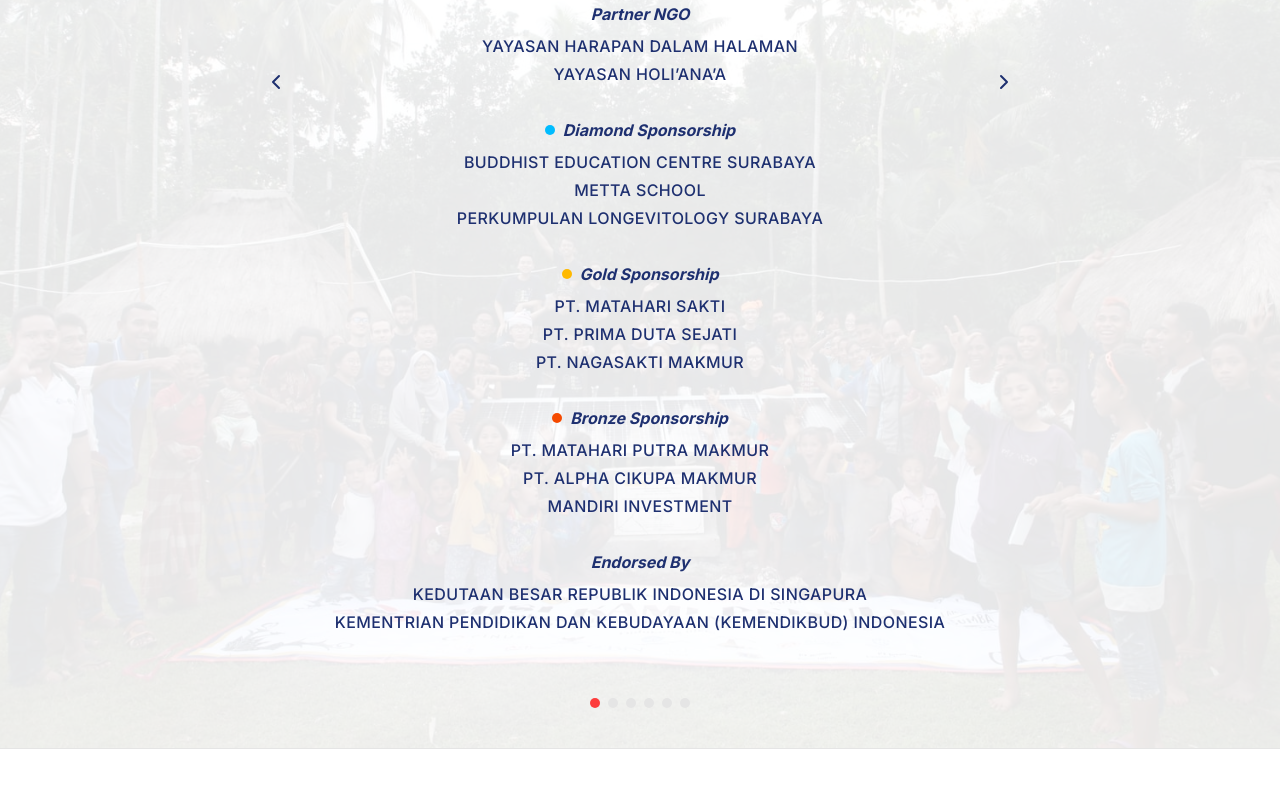
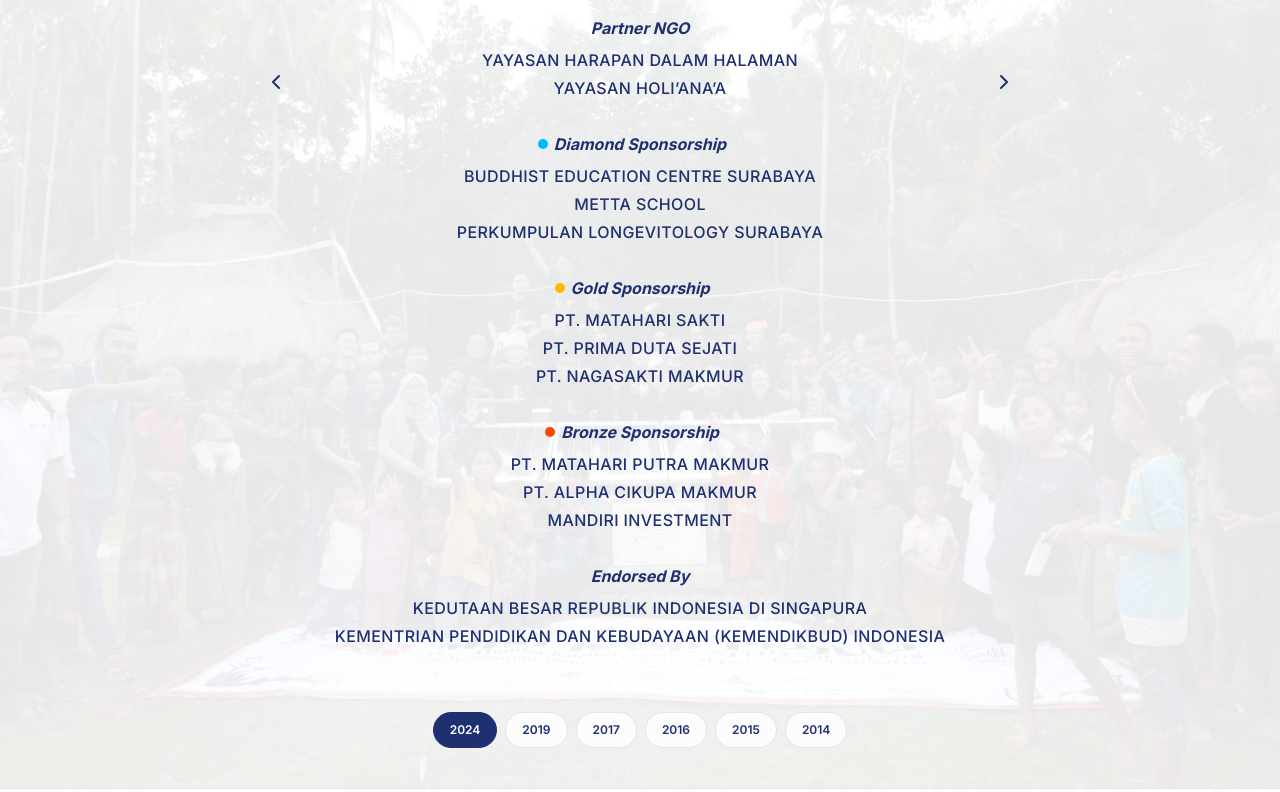
Before and after one commit to MisiKamiPeduli/mkp-website, a Next.js app: page /about/past-sponsors in a window 1280 px wide. Shown: the part 642-1434 px from the top of the page. Built offline with nearby package versions, Linux system fonts and the light colour scheme.

Commit message:
Sponsors: year buttons, centred tier headings, fade-in and gold rule

```diff
--- a/src/app/about/past-sponsors/_components/sponsor-archive.tsx
+++ b/src/app/about/past-sponsors/_components/sponsor-archive.tsx
@@ -19,8 +19,8 @@ const tierColors: Record<string, string> = {
 function Group({ label, names, note, tier }: { label: string; names: string[]; note?: string; tier?: string }) {
   return (
     <section>
-      <h4 className="flex items-center justify-center gap-2 font-sans text-base font-bold italic text-secondary-text">
-        {tier && tierColors[tier] && <span aria-hidden className={`size-2.5 rounded-full ${tierColors[tier]}`} />}
+      <h4 className="relative inline-block font-sans text-base font-bold italic text-secondary-text">
+        {tier && tierColors[tier] && <span aria-hidden className={`absolute -left-4 top-1/2 size-2.5 -translate-y-1/2 rounded-full ${tierColors[tier]}`} />}
         {label}
       </h4>
       <ul className="mt-2 space-y-1">
@@ -45,9 +45,10 @@ export function SponsorArchive({ years }: { years: SponsorYear[] }) {
 
           <div className="min-w-0 flex-1 text-center" aria-live="polite">
             {years.map((year, i) => (
-              <div key={year.year} role="group" aria-roledescription="slide" aria-label={`${year.year}, ${i + 1} of ${years.length}`} hidden={i !== index}>
+              <div key={year.year} role="group" aria-roledescription="slide" aria-label={`${year.year}, ${i + 1} of ${years.length}`} hidden={i !== index} className="slide-fade">
                 <h3 className="text-5xl font-bold tracking-[0.2em] text-secondary-text sm:text-6xl">{year.year}</h3>
-                <div className="mt-10 space-y-8">
+                <div aria-hidden className="mx-auto mt-5 h-0.5 w-12 bg-accent" />
+                <div className="mt-8 space-y-8">
                   <Group label="Partner NGO" names={year.partners} note={year.partnerNote} />
                   {year.tiers.map((tier) => <Group key={tier.name} label={`${tier.name} Sponsorship`} names={tier.sponsors} tier={tier.name} />)}
                   <Group label="Endorsed By" names={year.endorsements} />
@@ -59,9 +60,9 @@ export function SponsorArchive({ years }: { years: SponsorYear[] }) {
           <button type="button" onClick={() => go(index + 1)} aria-label={`Next year, ${years[(index + 1) % years.length].year}`} className="mt-40 shrink-0 rounded-full p-2 text-secondary-text transition-colors hover:bg-background focus-visible:outline-2 focus-visible:outline-ring"><ChevronRight aria-hidden className="size-6" /></button>
         </div>
 
-        <div className="flex justify-center gap-2 pb-10">
+        <div role="group" aria-label="Choose a year" className="flex flex-wrap justify-center gap-2 pb-10">
           {years.map((year, i) => (
-            <button key={year.year} type="button" onClick={() => setIndex(i)} aria-label={`Show ${year.year}`} aria-current={i === index} className={`size-2.5 rounded-full transition-colors focus-visible:outline-2 focus-visible:outline-offset-2 focus-visible:outline-ring ${i === index ? "bg-primary" : "bg-border hover:bg-muted-foreground"}`} />
+            <button key={year.year} type="button" onClick={() => setIndex(i)} aria-current={i === index} className={`min-h-9 rounded-full border px-4 text-xs font-semibold transition-colors focus-visible:outline-2 focus-visible:outline-offset-2 focus-visible:outline-ring ${i === index ? "border-secondary bg-secondary text-secondary-foreground" : "border-border bg-background/80 text-secondary-text hover:border-secondary"}`}>{year.year}</button>
           ))}
         </div>
       </SiteContainer>
--- a/src/app/globals.css
+++ b/src/app/globals.css
@@ -99,3 +99,17 @@ body {
     font-family: var(--font-heading);
   }
 }
+
+/* Gentle fade when a carousel slide appears; skipped for reduced motion. */
+@media (prefers-reduced-motion: no-preference) {
+  .slide-fade {
+    animation: slide-fade 0.35s ease-out;
+  }
+}
+
+@keyframes slide-fade {
+  from {
+    opacity: 0;
+    transform: translateY(6px);
+  }
+}
```
